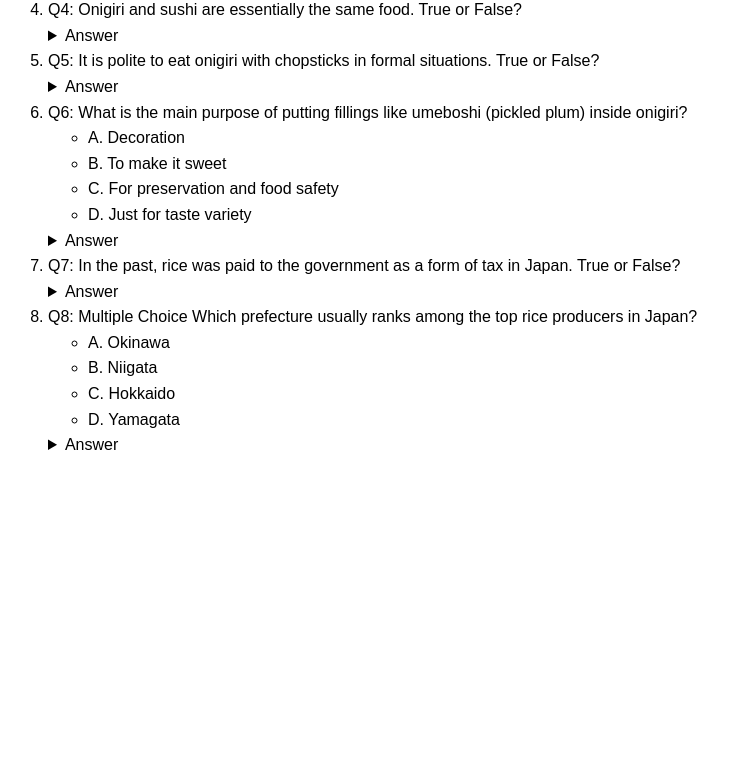
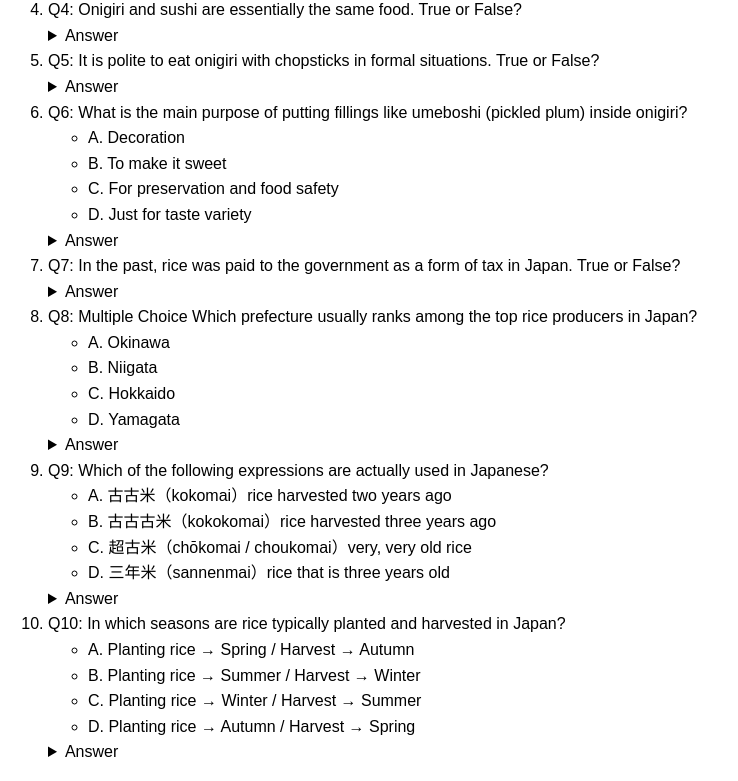
Before and after one commit to yamagen/onigiri, a plain HTML site: page quiz.html in a window 1280 px wide. Shown: the part 532-1313 px from the top of the page, without its empty margins (0-738 px from the left). Before the commit the page ends 1006 px from the top, so only its background shows below. Drawn offline with Linux system fonts and the light colour scheme.

Commit message:
quiz updated.

```diff
--- a/quiz.html
+++ b/quiz.html
@@ -135,6 +135,39 @@
           Hokkaido and Yamagata.
         </details>
       </li>
+      <li>
+        Q9: Which of the following expressions are actually used in Japanese?
+        <ul>
+          <li>A. 古古米（kokomai）rice harvested two years ago</li>
+          <li>B. 古古古米（kokokomai）rice harvested three years ago</li>
+          <li>C. 超古米（chōkomai / choukomai）very, very old rice</li>
+          <li>D. 三年米（sannenmai）rice that is three years old</li>
+        </ul>
+        <details>
+          <summary>Answer</summary>
+          The correct answers are A, B, C, and D. All of these expressions are
+          used in Japanese to refer to rice that is old or has been stored for a
+          long time.m, but they have different nuances regarding the age of the
+          rice.
+        </details>
+      </li>
+      <li>
+        Q10: In which seasons are rice typically planted and harvested in Japan?
+        <ul>
+          <li>A. Planting rice → Spring / Harvest → Autumn</li>
+          <li>B. Planting rice → Summer / Harvest → Winter</li>
+          <li>C. Planting rice → Winter / Harvest → Summer</li>
+          <li>D. Planting rice → Autumn / Harvest → Spring</li>
+        </ul>
+        <details>
+          <summary>Answer</summary>
+          A. Planting rice → Spring / Harvest → Autumn<br />
+          In Japan, rice is usually planted in spring (around May) and harvested
+          in autumn (around September to October)."Nimosaku" (二毛作) is a
+          system where two crops are grown in a year, such as rice in summer and
+          wheat or barley in winter.
+        </details>
+      </li>
     </ol>
   </body>
 </html>
```
